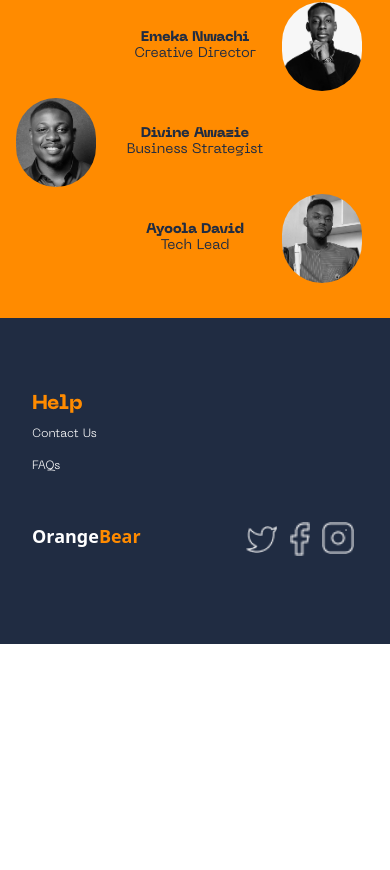
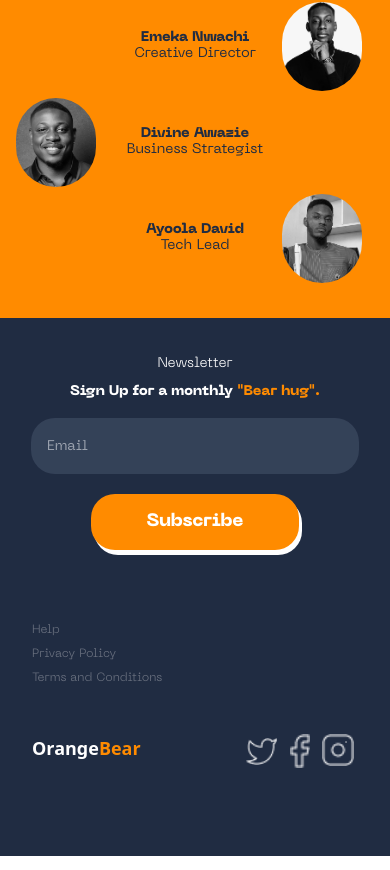
Before and after one commit to Neutron-Inv/Orangebear, a React (Create React App) app: page /about in a window 390 px wide. Shown: the part 2906-3776 px from the top of the page. Before the commit the page ends 3550 px from the top, so only its background shows below. Built offline with nearby package versions, Linux system fonts and the light colour scheme.

Commit message:
first draft for live

```diff
--- a/package.json
+++ b/package.json
@@ -11,6 +11,7 @@
     "react-icons": "^5.2.1",
     "react-router-dom": "^6.24.1",
     "react-scripts": "5.0.1",
+    "react-transition-group": "^4.4.5",
     "web-vitals": "^2.1.4"
   },
   "scripts": {
--- a/src/App.js
+++ b/src/App.js
@@ -1,16 +1,19 @@
 import React from 'react';
 import './index.css';
+import './transitions.css';
 import { BrowserRouter, Route, Routes } from 'react-router-dom';
 import Home from './pages/Home';
 import About from './pages/About';
 import Services from './pages/Services';
 import Contact from './pages/Contact';
 import NoPage from './pages/NoPage';
+import TransitionWrapper from './TransitionWrapper';
 
 function App() {
   return (
     <BrowserRouter>
       <div className="App overflow-x-hidden">
+        <TransitionWrapper>
           <Routes>
             <Route index element={<Home />} />
             <Route path="/home" element={<Home />} />
@@ -19,6 +22,7 @@ function App() {
             <Route path="/support" element={<Contact />} />
             <Route path="*" element={<NoPage />} />
           </Routes>
+        </TransitionWrapper>
       </div>
     </BrowserRouter>
   );
--- /dev/null
+++ b/src/TransitionWrapper.jsx
@@ -0,0 +1,22 @@
+import React from 'react';
+import { CSSTransition, TransitionGroup } from 'react-transition-group';
+import { useLocation } from 'react-router-dom';
+import './transitions.css';
+
+const TransitionWrapper = ({ children }) => {
+  const location = useLocation();
+
+  return (
+    <TransitionGroup>
+      <CSSTransition
+        key={location.key}
+        timeout={500}
+        classNames="fade"
+      >
+        <div>{children}</div>
+      </CSSTransition>
+    </TransitionGroup>
+  );
+};
+
+export default TransitionWrapper;
--- a/src/components/Footer.jsx
+++ b/src/components/Footer.jsx
@@ -6,7 +6,23 @@ import Twitter from "../images/twitter.png";
 
 export default function Footer() {
   return (
-    <div className="bg-accentblue py-14">
+    <div className="bg-accentblue md:py-14 pb-14 pt-5">
+     <div className="md:hidden col-span-1 space-y-6 text-white font-pp-neue-machina mb-10">
+          <div className="flex flex-col items-center w-full md:min-w-[10rem] h-full rounded-3xl p-4 md:p-6">
+            <h3 className="text-sm md:text-xl text-center font-thin mb-2">Newsletter</h3>
+            <p className="text-center font-bold text-sm md:text-lg">
+              Sign Up for a monthly <span className="text-accentorange">"Bear hug".</span>
+            </p>
+            <input
+              type="email"
+              placeholder="Email"
+              className="rounded-3xl bg-slate-500/30 w-11/12 h-14 px-4 md:px-10 text-sm place-self-center mt-4"
+            />
+            <button className="text-white bg-accentorange w-7/12 h-14 font-bold text-lg md:text-2xl rounded-3xl mt-5 shadow-buttonshadow transition duration-700 hover:scale-125 hover:bg-accentblue hover:shadow-orangebuttonshadow">
+              Subscribe
+            </button>
+          </div>
+        </div>
       <div className="grid grid-cols-1 md:grid-cols-5 gap-4 p-4 md:p-16 mx-4 md:mx-16 font-light">
         <div className="absolute md:relative invisible md:visible md:flex flex-col md:space-y-10 md:w-full font-pp-neue-machina ">
           <h3 className="text-accentorange font-bold text-xl md:text-2xl">Services</h3>
@@ -43,13 +59,19 @@ export default function Footer() {
           </ul>
         </div>
         <div className="space-y-2 md:space-y-10 font-pp-neue-machina">
-          <h3 className="text-accentorange  font-bold text-xl md:text-2xl">Help</h3>
-          <ul className="md:list-disc md:ml-4 space-y-4 md:space-y-10 text-xs md:text-sm" style={{ color: 'white' }}>
-            <li>
-              <Link to="/suppour" className="text-white text-xs hover:text-gray-300">Contact Us</Link>
+          <h3 className="md:text-accentorange  md:font-bold text-xs text-gray-500 md:text-2xl">Help</h3>
+          <ul className="md:list-disc md:ml-4 space-y-2 md:space-y-10 text-xs md:text-sm" style={{ color: 'white' }}>
+          <li className="md:hidden">
+              <Link to="/suppout" className="text-gray-500 md:text-white text-xs hover:text-gray-300">Privacy Policy</Link>
             </li>
-            <li>
-              <Link to="/support  " className="text-white text-xs hover:text-gray-300">FAQs</Link>
+            <li className="md:hidden">
+              <Link to="/suppout" className="text-gray-500 md:text-white text-xs hover:text-gray-300">Terms and Conditions</Link>
+            </li>
+            <li className="absolute invisible md:visible md:relative">
+              <Link to="/suppout" className="text-gray-500 md:text-white text-xs hover:text-gray-300">Contact Us</Link>
+            </li>
+            <li className="absolute invisible md:visible md:relative">
+              <Link to="/support  " className="text-gray-500 md:text-white text-xs hover:text-gray-300">FAQs</Link>
             </li>
           </ul>
         </div>
@@ -64,7 +86,7 @@ export default function Footer() {
               placeholder="Email"
               className="rounded-3xl bg-slate-500/30 w-full md:w-11/12 h-10 md:h-14 px-4 md:px-10 place-self-center mt-4"
             />
-            <button className="text-white bg-accentorange w-full md:w-2/3 h-10 md:h-14 font-bold text-lg md:text-2xl rounded-3xl mt-5 shadow-buttonshadow">
+            <button className="text-white bg-accentorange w-full md:w-2/3 h-10 md:h-14 font-bold text-lg md:text-2xl rounded-3xl mt-5 shadow-buttonshadow transition duration-700 hover:scale-105 hover:bg-accentblue hover:shadow-orangebuttonshadow">
               Subscribe
             </button>
           </div>
@@ -79,9 +101,9 @@ export default function Footer() {
           <li className="absolute md:relative invisible md:visible">Terms and Conditions</li>
         </ul>
         <div className="-mt-6 md:mt-0">
-        <img className="float-right w-8 mx-1 -mt-1 md:p-1" src={Ig} alt="Instagram"/>
-        <img className="float-right w-5 mx-2 -mt-1 md:p-[3px]" src={Fb} alt="Facebook"/>
-        <img className="float-right w-8 mx-1 md:p-1" src={Twitter} alt="Twitter"/>
+        <a href="https://instagram.com/orangebear_ltd?igshid=OGQ5ZDc2ODk2ZA=="><img className="float-right w-8 mx-1 -mt-1 md:p-1" src={Ig} alt="Instagram"/></a>
+        <a href="https://www.facebook.com/Orangebearlimited?mibextid=9R9pXO"><img className="float-right w-5 mx-2 -mt-1 md:p-[3px]" src={Fb} alt="Facebook"/></a>
+        <a href="https://x.com/orangebearl?s=21"><img className="float-right w-8 mx-1 md:p-1" src={Twitter} alt="Twitter"/></a>
         </div>
       </div>
     </div>
--- a/src/components/Hero.jsx
+++ b/src/components/Hero.jsx
@@ -5,7 +5,7 @@ export default function Hero() {
   return (
     <div className="grid grid-cols-1 md:gap-4 p-0 md:p-0 mx-0 md:mx-0 font-light">
       <div className="flex flex-col w-full font-pp-neue-machina mx-0">
-        <img src={Heroimage} alt="hero" className="w-full object-cover rounded-lg max-h-[500px]" />
+        <img src={Heroimage} alt="hero" className="w-full object-cover rounded-none max-h-[500px]" />
       </div>
       <div className="flex flex-col space-y-6 md:space-y-10 w-full font-pp-neue-machina lg:pl-10">
         <span className="hidden invisible md:visible text-sm md:text-base">Blog Post</span>
@@ -13,10 +13,10 @@ export default function Hero() {
           Web 3.0: <br /> Evolution of Digital Mar...
         </p>
         <div className="flex flex-col md:w-2/5 md:flex-row md:space-x-2 lg:space-x-8 lg:mt-20 space-y-4 md:space-y-0">
-          <button className="text-white bg-accentorange mx-auto w-2/5 md:w-1/2 h-12 md:h-14 font-bold text-lg md:text-2xl rounded-3xl shadow-bluebuttonshadow">
+          <button className="text-white bg-accentorange mx-auto w-2/5 md:w-1/2 h-12 md:h-14 font-bold text-lg md:text-2xl rounded-3xl shadow-bluebuttonshadow transition duration-500 hover:scale-105 hover:bg-accentblue hover:shadow-orangebuttonshadow">
             Read Up!
           </button>
-          <button className="text-accentorange bg-white mx-auto w-2/5 md:w-1/2 h-12 md:h-14 font-bold text-lg md:text-2xl rounded-3xl shadow-buttonshadow border-2 border-accentorange">
+          <button className="text-accentorange bg-white mx-auto w-2/5 md:w-1/2 h-12 md:h-14 font-bold text-lg md:text-2xl rounded-3xl shadow-buttonshadow border-2 border-accentorange transition duration-500 hover:scale-105">
             Preview
           </button>
         </div>
--- a/src/components/Navbar.jsx
+++ b/src/components/Navbar.jsx
@@ -22,7 +22,7 @@ export default function Navbar() {
             <FaBars />
           </button>
         </div>
-        <ul className="invisible md:visible absolute md:relative md:flex space-x-28 mr-2 text-xs">
+        <ul className="invisible md:visible absolute md:relative md:flex space-x-28 mr-5 text-xs">
           <li>
             <Link to="/" className="text-white hover:text-gray-300">Home</Link>
           </li>
--- a/src/pages/NoPage.js
+++ b/src/pages/NoPage.js
@@ -2,9 +2,20 @@ import React from 'react';
 
 function NoPage() {
   return (
-    <div>
-      <h1>Error 404</h1>
-      <p>Page No found</p>
+    <div className="text-center text-white bg-gradient-to-t from-blue-900 to-black h-[100vh]">
+      <div className="flex space-x-36 text-[200px] items-center justify-center">
+      <h1 className="transtion transform rotate-6">4</h1> <h1 className="transtion transform -rotate-6">4</h1>
+      </div>
+      <p className="text-4xl">Page No found</p>
+      <p className="text-xs mt-5 mb-10">Tough times never last, tough bears do.<br/>
+      I’m sure we’ll be back up in no time.</p>
+
+      <a href="/" className="text-white bg-accentorange p-3 w-40 md:w-40 h-10 md:h-14 font-bold text-lg md:text-xl rounded-3xl mt-14 shadow-buttonshadow transition duration-700 hover:scale-105 hover:bg-blue-900 hover:shadow-orangebuttonshadow">
+              Try Again
+      </a>
+      <div className="absolute bottom-5 right-5 font-pp-neue-machina font-bold text-xl">
+      <span className="text-white">Orange</span><span className="text-accentorange">Bear</span>
+      </div>
     </div>
   );
 }
--- /dev/null
+++ b/src/transitions.css
@@ -0,0 +1,14 @@
+.fade-enter {
+    opacity: 0;
+  }
+  .fade-enter-active {
+    opacity: 1;
+    transition: opacity 300ms;
+  }
+  .fade-exit {
+    opacity: 1;
+  }
+  .fade-exit-active {
+    opacity: 0;
+    transition: opacity 300ms;
+  }
```
Also changed, not shown: src/components/Explore.jsx (+17 -17 lines), 1 other file (tests, documents, lock files or other folders). Lines whose indentation alone changed are shown as unchanged.
